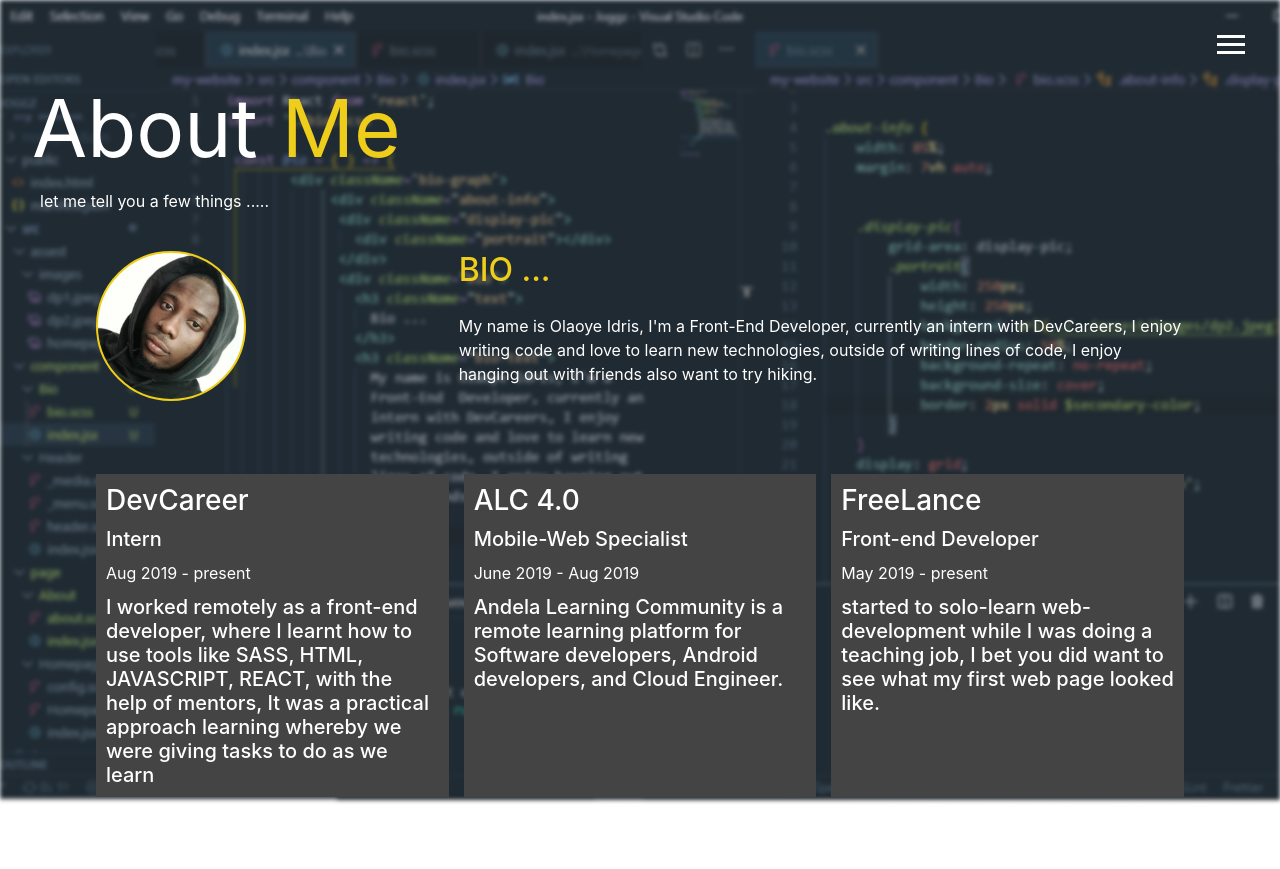
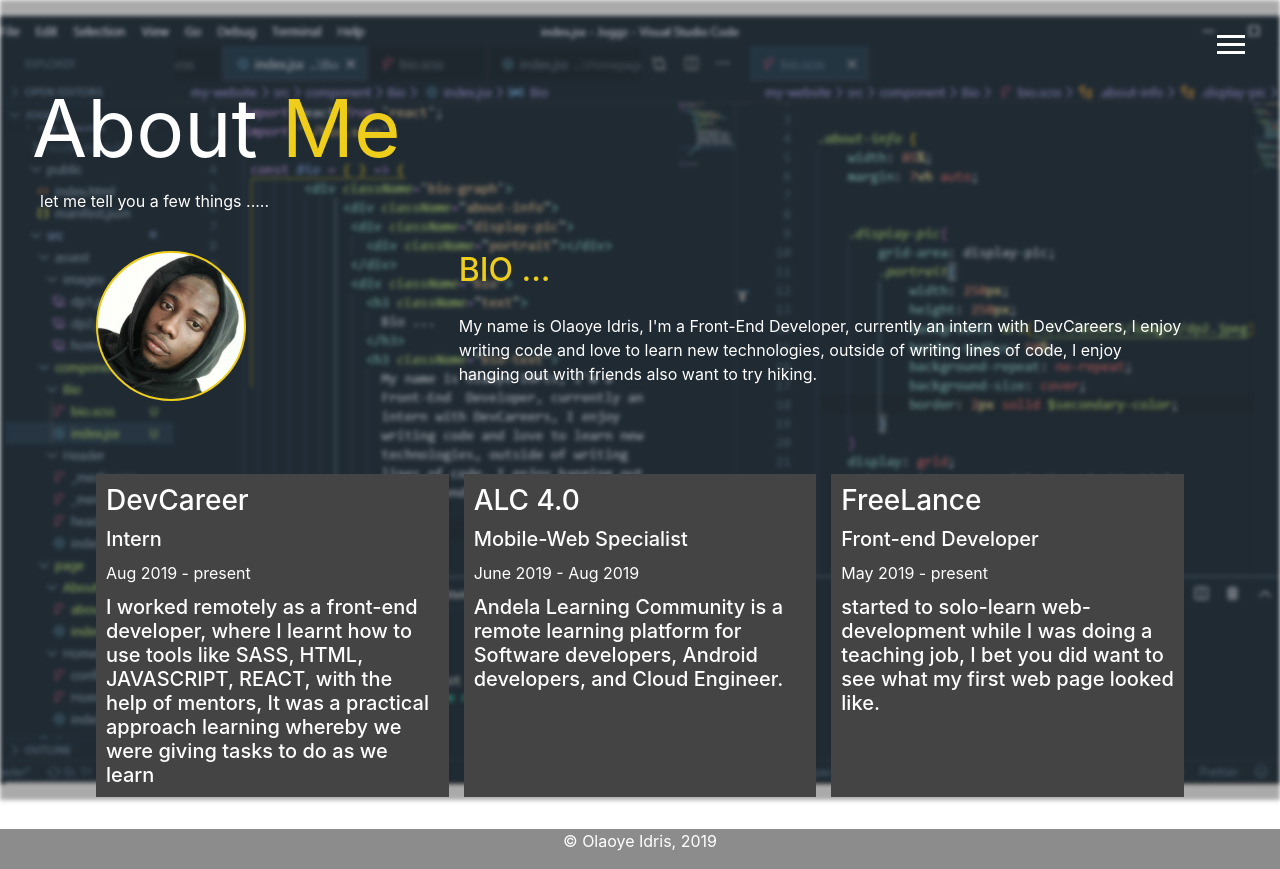
Before and after one commit to Joggz/Joggz, a React (Create React App) app in the folder my-website/: page /about in a window 1280 px wide. Before the commit the page ends 800 px from the top, so only its background shows below. Built offline with nearby package versions, Linux system fonts and the light colour scheme; the HTML template or start-up script is replaced by a standard one.

Commit message:
adds  a simple footer

```diff
--- /dev/null
+++ b/my-website/src/component/Footer/footer.scss
@@ -0,0 +1,9 @@
+.footer {
+    width: 100vw;
+    margin-top: 4vh;
+    height: 5vh;
+    background: rgba($color: #000000, $alpha: 0.45);
+    .copyright {
+        text-align: center;
+    }
+}
--- /dev/null
+++ b/my-website/src/component/Footer/index.jsx
@@ -0,0 +1,15 @@
+import React from 'react'
+
+import './footer.scss';
+
+ const Footer = () => (
+        <footer className='footer'>
+          <section className="copyright">
+            &copy; Olaoye Idris, 2019
+          </section>
+        </footer>
+    )
+
+
+
+export default Footer;
--- a/my-website/src/page/About/about.scss
+++ b/my-website/src/page/About/about.scss
@@ -7,8 +7,8 @@
         background: url(../../assest/images/About-page.png);
         background-repeat: no-repeat;
         background-position: center;
-        background-size: cover;
-        background-attachment:fixed;
+        // background-size: cover;
+        // background-attachment:fixed;
         position: fixed;
 	      overflow-y: scroll;
         top: 0;
@@ -18,6 +18,8 @@
         min-height: 100vh;
         z-index: -9;
         filter: blur(2px);
+        margin: 0;
+        padding: 0;
 
         &:after {
           content: '';
--- a/my-website/src/page/About/index.jsx
+++ b/my-website/src/page/About/index.jsx
@@ -1,6 +1,7 @@
 import React from 'react';
 
 // import WorkData from '../../component/WorkData/index/';
+import Footer from '../../component/Footer/index';
 import Bio from '../../component/Bio';
 import './about.scss';
 
@@ -20,7 +21,7 @@ import './about.scss';
               let me tell you a few things .....
             </h5>
            <Bio />
-           {/* <WorkData/> */}
+           <Footer />
         </div>
     )
  }
--- a/my-website/src/page/Homepage/index.jsx
+++ b/my-website/src/page/Homepage/index.jsx
@@ -21,18 +21,19 @@ import './Homepage.scss';
               Web Developer, Front-End Developer, Programmer.
             </p>
             <div className="icons">
-              <Link className='link' to='#'>
-               <FontAwesomeIcon  icon={faFacebookSquare} size='lg'/>
-              </Link>
-              <Link className='link' to='#'>
+              <a href="" className='link'>
+                <FontAwesomeIcon  icon={faFacebookSquare} size='lg'/>
+              </a>
+              {/* <a href="" className='link'>
                 <FontAwesomeIcon  icon={faGithub} size='lg'/>
-              </Link>
-              <Link className='link' to=''>
-                <FontAwesomeIcon  icon={faLinkedin} size='lg'/>
-              </Link>
-              <Link className='link' to=''>
-                <FontAwesomeIcon  icon={faTwitter} size='lg'/>
-              </Link>
+              </a> */}
+              <a href="https://www.linkedin.com/in/idris-olaoye-963459156/" className='link'>
+                  <FontAwesomeIcon  icon={faLinkedin} size='lg'/>
+              </a>
+              <a href="https://twitter.com/laoye_jnr" className='link'>
+                  <FontAwesomeIcon  icon={faTwitter} size='lg'/>
+              </a>
+
             </div>
             </div>
         </div>
```
